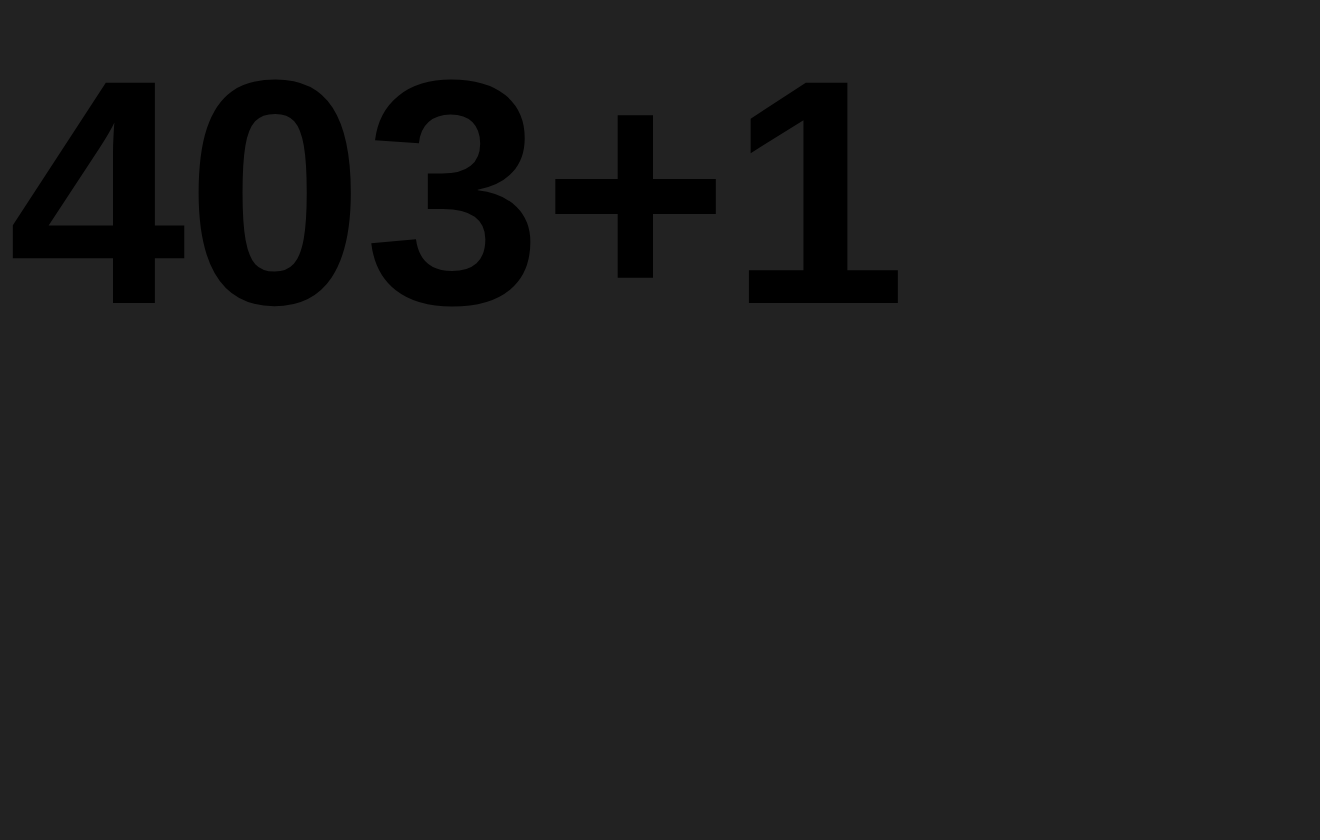
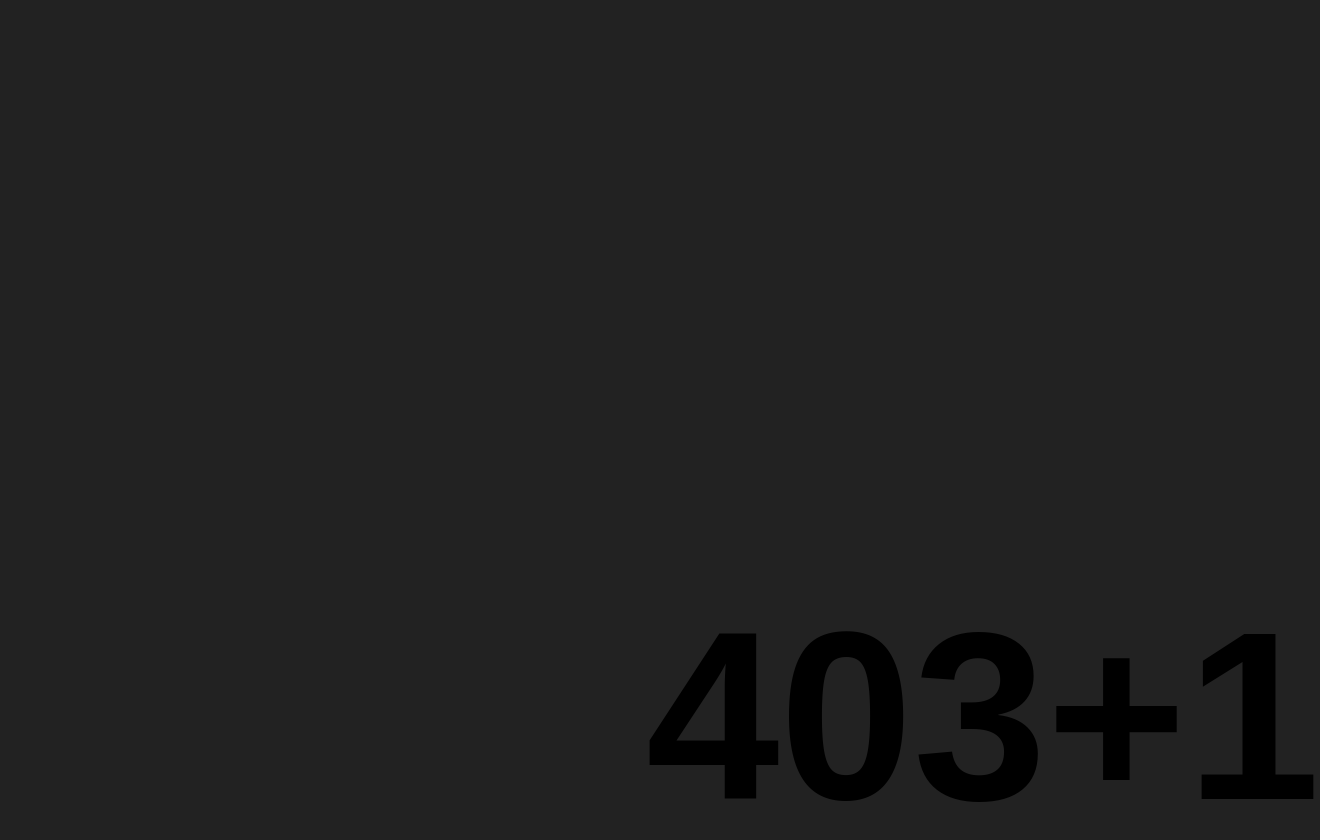
Before and after one commit to kratka83/kratka83.github.io, a plain HTML site: page 404.html in a window 1280 px wide. Shown: the whole page, 1320 px wide, since content can reach past the window. Before the commit the page ends 800 px from the top, so only its background shows below. Drawn offline with Linux system fonts and the light colour scheme.

Commit message:
Update 404.html

```diff
--- a/404.html
+++ b/404.html
@@ -4,8 +4,8 @@
       <title>kratka.hu</title>
    </head>
    <style>
-      body { background-color: #222; font-family:sans-serif; }
-      h1 { font-size:20em; margin:0 }
+      body { background-color: #222; font-family:sans-serif; overflow:hidden }
+      h1 { font-size:15em; position:absolute; bottom:0; right:-40px; line-height:0.7; margin:0 }
    </style>
    </head>
    <body>
```
